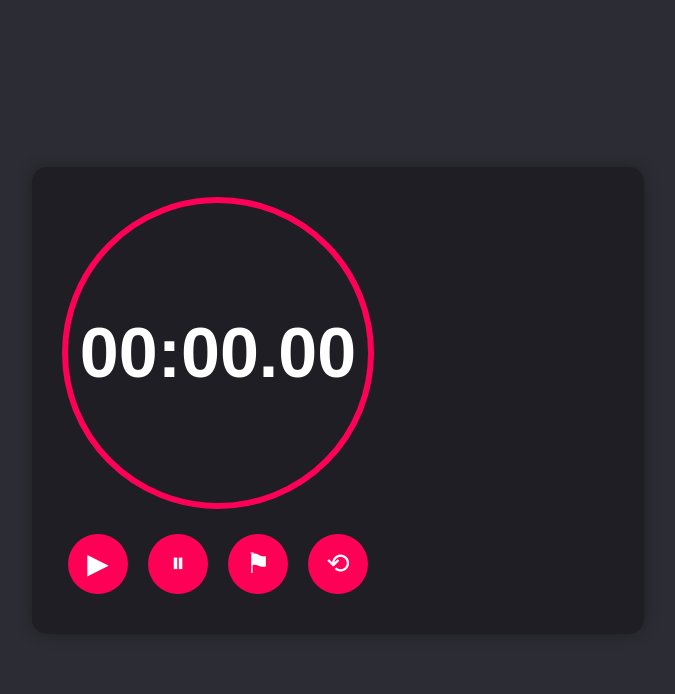
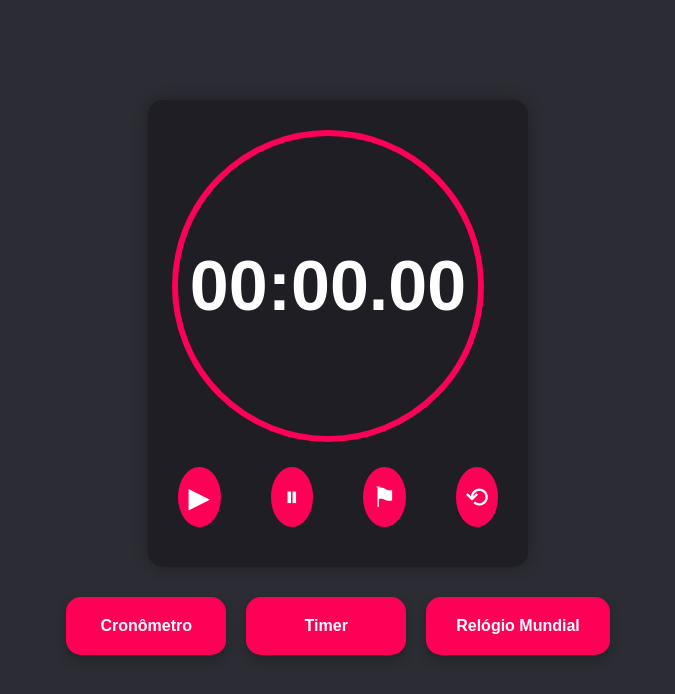
Before and after one commit to LauMoser/Countdown, a plain HTML site: page index.html in a window 1280 px wide. Shown: the whole page, without its empty margins (302-977 px from the left). Drawn offline with Linux system fonts and the light colour scheme.

Commit message:
Novo desing

```diff
--- a/index.html
+++ b/index.html
@@ -7,8 +7,14 @@
 </head>
 <body>
   <div class="container">
+    <div class="box">
       <div class="left">
         <div class="timer" id="display">00:00.00</div>
+      </div>
+      <div class="right">
+        <div class="laps" id="laps"></div>
+      </div>
+  </div>
     <div class="buttons">
       <button class="btn" onclick="startStop()">▶︎</button>
       <button class="btn" onclick="pause()">⏸︎</button>
@@ -16,9 +22,11 @@
       <button class="btn" onclick="reset()">⟲</button>
     </div>
   </div>
-    <div class="right">
-      <div class="laps" id="laps"></div>
-    </div>
+
+  <div class="options">
+    <div class="option-box">Cronômetro</div>
+    <div class="option-box">Timer</div>
+    <div class="option-box">Relógio Mundial</div>
   </div>
 
   <script src="script.js"></script>
--- a/style.css
+++ b/style.css
@@ -1,7 +1,6 @@
 body {
   margin: 0;
   height: 100vh;
-  display: flex;
   justify-content: center;
   align-items: center;
   background: #2c2c34;
@@ -14,9 +13,10 @@ body {
   padding: 30px;
   border-radius: 15px;
   box-shadow: 0 0 15px rgba(0,0,0,0.3);
-  display: flex;
   gap: 40px;
-  align-items: center;
+  margin-top: 100px;
+  margin-left: 450px;
+  margin-right: 450px;
 }
 
 .left {
@@ -42,7 +42,7 @@ body {
 .buttons {
   display: flex;
   justify-content: center;
-  gap: 20px;
+  gap: 50px;
   margin-bottom: 10px;
   width: 100%;
 }
@@ -75,6 +75,8 @@ body {
   width: 200px;
   max-height: 260px;
   overflow-y: auto;
+  display: flex;
+  justify-content: center;;
 }
 
 .laps {
@@ -83,5 +85,46 @@ body {
 
 .lap {
   margin: 3px 0;
-  color: #ff8fb5;
+  color: #ff0057;
 }
+
+
+.box{
+  display: flex;
+  align-items: center;
+  gap: 20px;
+  display: flex;
+  justify-content: center;
+  align-items: center;
+}
+
+.options {
+  display: flex;
+  justify-content: center;
+  gap: 20px;
+  margin-top: 30px;
+}
+
+.option-box {
+  background: #ff0057;
+  color: #fff;
+  padding: 20px 30px;
+  border-radius: 15px;
+  font-size: 16px;
+  font-weight: bold;
+  cursor: pointer;
+  text-align: center;
+  min-width: 100px;
+  transition: all 0.3s ease-in-out;
+  box-shadow: 0 6px 12px rgba(0,0,0,0.2);
+}
+
+.option-box:hover {
+  background: #ff2d7a;
+  transform: translateY(-5px);
+}
+
+.option-box:active {
+  background: #ff2d7a;
+  transform: scale(0.95);
+}
```
Lines whose indentation alone changed are shown as unchanged.
